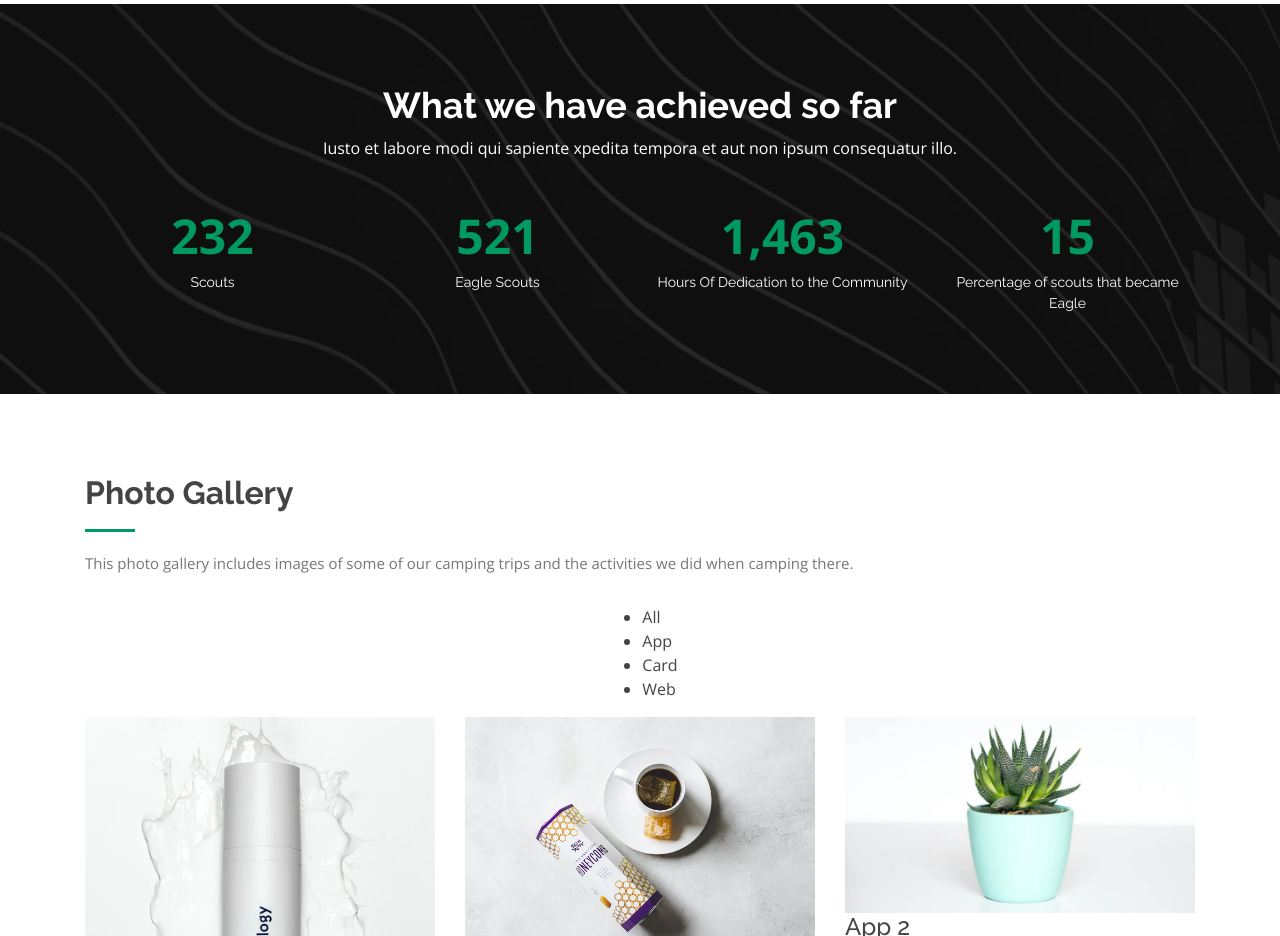
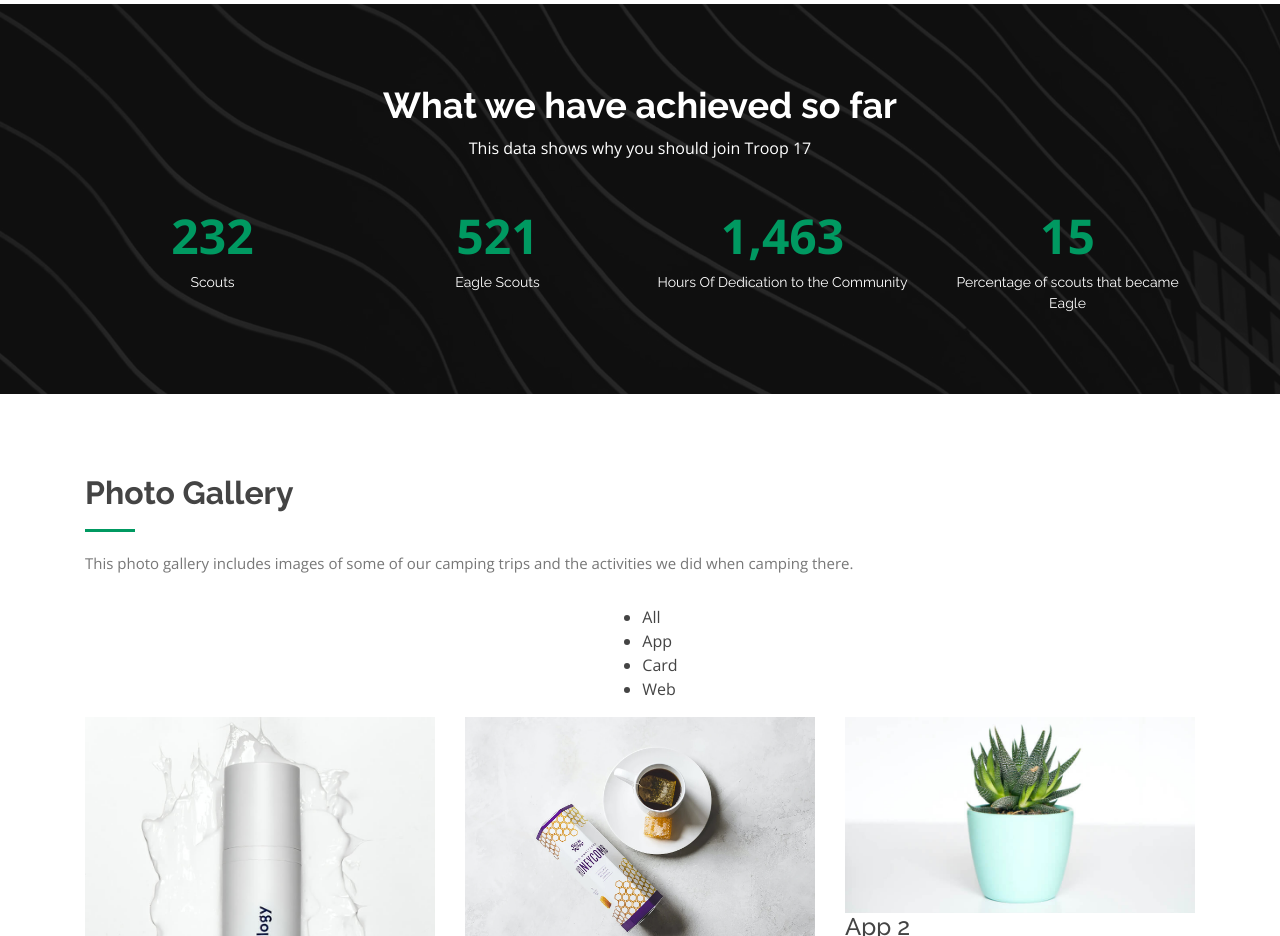
Before and after one commit to sahilvoona/Troop17Website, a plain HTML site: page index.html in a window 1280 px wide. Shown: the part 3060-3996 px from the top of the page. Drawn offline with nearby package versions, Linux system fonts and the light colour scheme.

Commit message:
Update index.html

```diff
--- a/index.html
+++ b/index.html
@@ -264,7 +264,7 @@ s0.parentNode.insertBefore(s1,s0);
 
         <div class="text-center title">
           <h3>What we have achieved so far</h3>
-          <p>Iusto et labore modi qui sapiente xpedita tempora et aut non ipsum consequatur illo.</p>
+          <p>This data shows why you should join Troop 17</p>
         </div>
 
         <div class="row counters">
```
